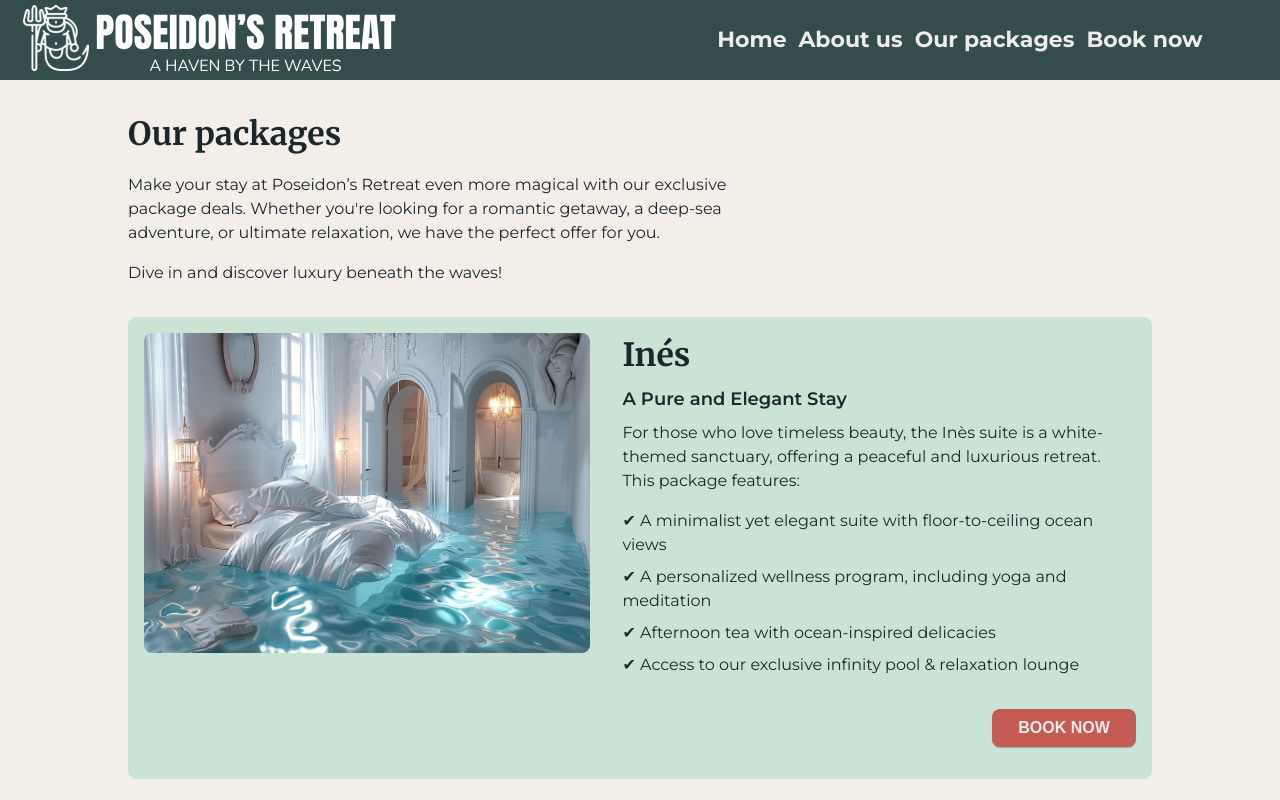
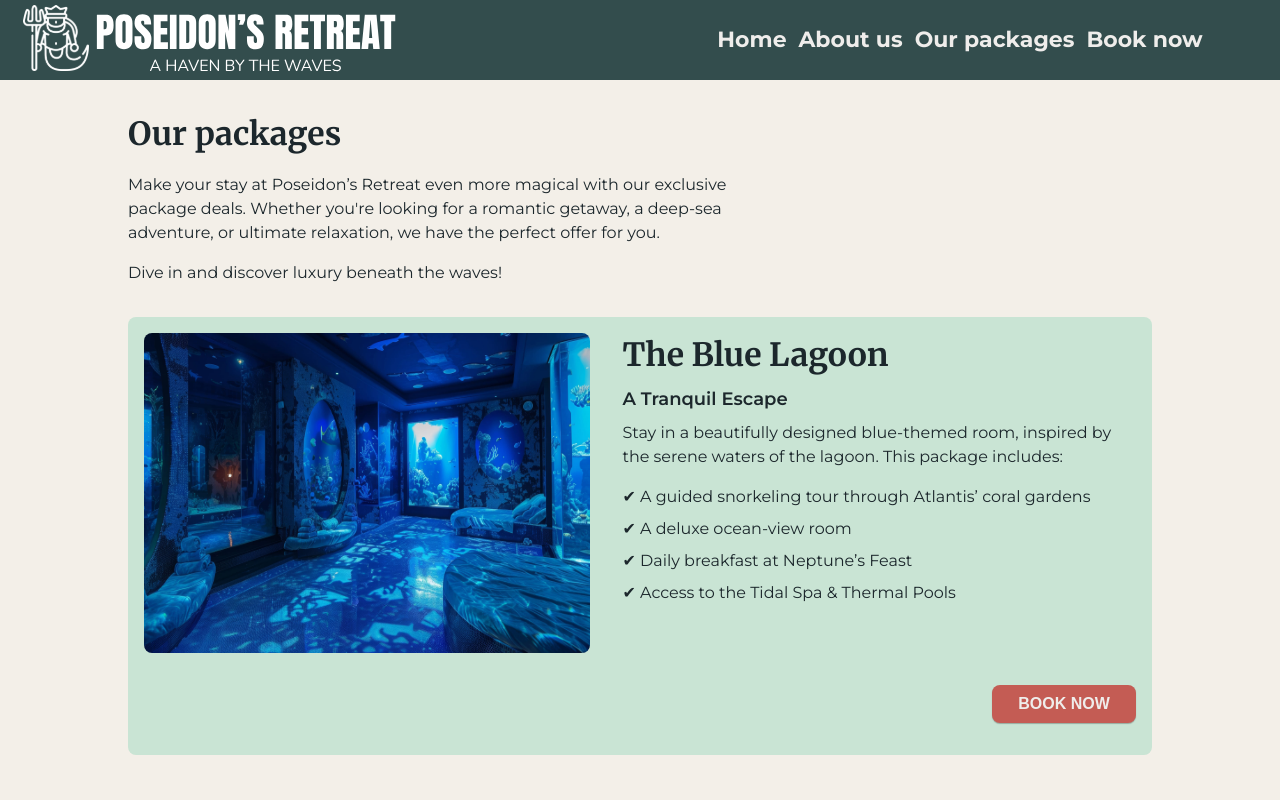
Before and after one commit to maria-jon/poseidon, a Vue app: page /packages in a window 1280 px wide. Shown: the top 800 px of the page. Built offline with nearby package versions, Linux system fonts and the light colour scheme.

Commit message:
(feat): add routing from packages to booking

```diff
--- a/src/components/PackagesCard.vue
+++ b/src/components/PackagesCard.vue
@@ -10,6 +10,7 @@ defineProps({
   alt: String,
   imgWidth: Number,
   imgHeight: Number,
+  route: String,
 })
 </script>
 
@@ -24,7 +25,9 @@ defineProps({
         <span v-for="(item, index) in features" :key="index"> ✔ {{ item }} </span>
       </div>
     </div>
-    <MainButton label="Book now" width="9rem" />
+    <RouterLink :to="route" class="button">
+      <MainButton label="Book now" width="9rem" />
+    </RouterLink>
   </article>
 </template>
 
@@ -57,7 +60,7 @@ img {
   gap: 0.5rem;
 }
 
-button {
+.button {
   margin-left: auto;
   margin-top: auto;
 }
--- a/src/router/index.ts
+++ b/src/router/index.ts
@@ -1,6 +1,5 @@
 import { createRouter, createWebHistory } from 'vue-router'
 import HomeView from '../views/HomeView.vue'
-import PolicyView from '../views/PolicyView.vue'
 
 const router = createRouter({
   history: createWebHistory(import.meta.env.BASE_URL),
@@ -29,16 +28,14 @@ const router = createRouter({
       component: () => import('../views/BookingView.vue'),
     },
     {
-      path: '/privacy',
-      name: 'privacy-policy',
-      component: () => import('../views/PrivacyView.vue'),
-    },
-    {
       path: '/policy',
       name: 'policy',
       component: () => import('../views/PolicyView.vue'),
     },
   ],
+  scrollBehavior() {
+    return { top: 0 }
+  },
 })
 
 export default router
--- a/src/stores/packages.ts
+++ b/src/stores/packages.ts
@@ -12,6 +12,7 @@ interface Ipackages {
   id: number
   imgWidth: number
   imgHeight: number
+  route: string
 }
 
 export const usePackageStore = defineStore('packages', () => {
@@ -19,6 +20,25 @@ export const usePackageStore = defineStore('packages', () => {
 
   const initializePackages = () => {
     packages.value = [
+      {
+        text: {
+          header: 'The Blue Lagoon',
+          subheader: 'A Tranquil Escape',
+          subtext:
+            'Stay in a beautifully designed blue-themed room, inspired by the serene waters of the lagoon. This package includes:',
+          features: [
+            'A guided snorkeling tour through Atlantis’ coral gardens',
+            'A deluxe ocean-view room',
+            'Daily breakfast at Neptune’s Feast',
+            'Access to the Tidal Spa & Thermal Pools',
+          ],
+        },
+        image: thebluelagoon,
+        id: 3,
+        imgWidth: 2560,
+        imgHeight: 1440,
+        route: '/booking',
+      },
       {
         text: {
           header: 'Inés',
@@ -37,6 +57,7 @@ export const usePackageStore = defineStore('packages', () => {
         id: 0,
         imgWidth: 2560,
         imgHeight: 1440,
+        route: '',
       },
       {
         text: {
@@ -55,6 +76,7 @@ export const usePackageStore = defineStore('packages', () => {
         id: 1,
         imgWidth: 2560,
         imgHeight: 1440,
+        route: '',
       },
       {
         text: {
@@ -73,6 +95,7 @@ export const usePackageStore = defineStore('packages', () => {
         id: 2,
         imgWidth: 2560,
         imgHeight: 1440,
+        route: '',
       },
       {
         text: {
@@ -91,6 +114,7 @@ export const usePackageStore = defineStore('packages', () => {
         id: 3,
         imgWidth: 2560,
         imgHeight: 1440,
+        route: '',
       },
     ]
   }
--- a/src/views/PackagesView.vue
+++ b/src/views/PackagesView.vue
@@ -29,6 +29,7 @@ const { packages } = storeToRefs(packageStore)
         :subheader="singlePackage.text.subheader"
         :subtext="singlePackage.text.subtext"
         :features="singlePackage.text.features"
+        :route="singlePackage.route"
       />
     </div>
   </main>
--- a/src/views/PrivacyView.vue
+++ /dev/null
@@ -1,7 +0,0 @@
-<script setup lang="ts"></script>
-
-<template>
-  <div></div>
-</template>
-
-<style></style>
```
